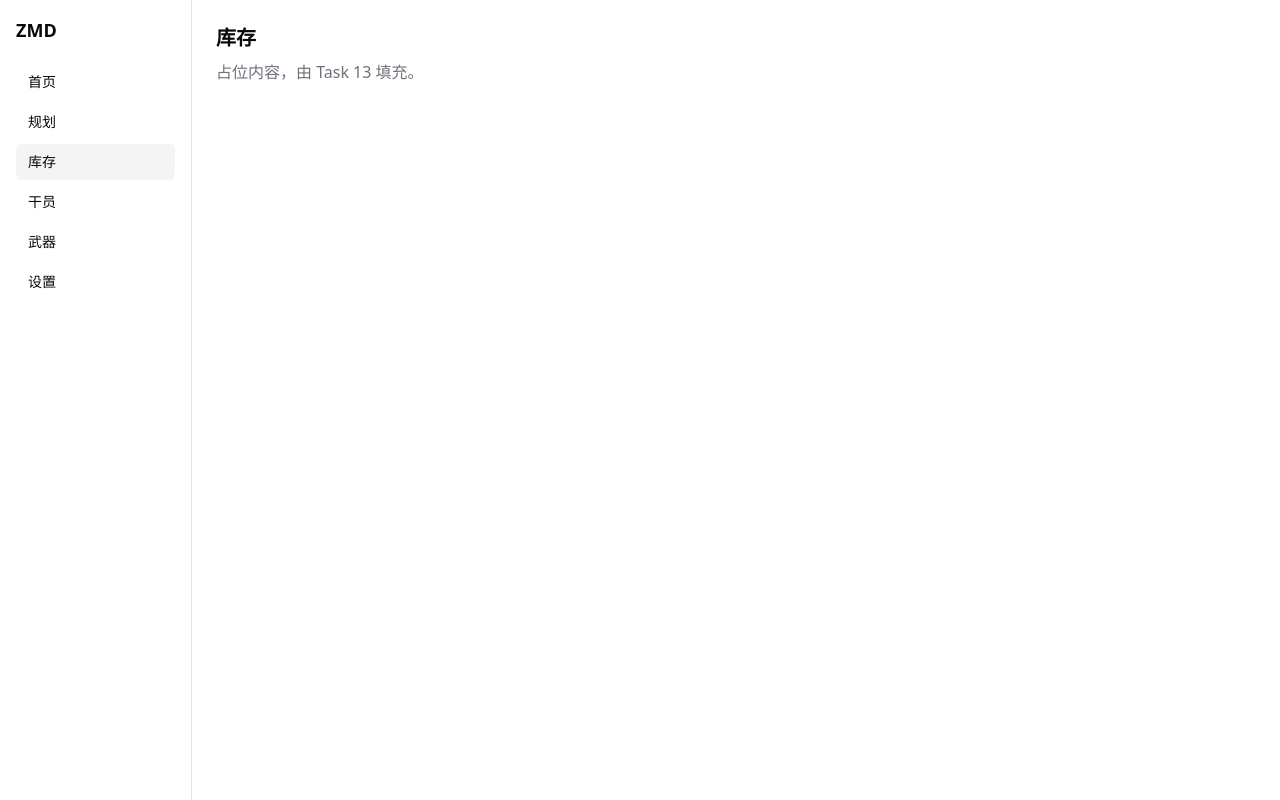
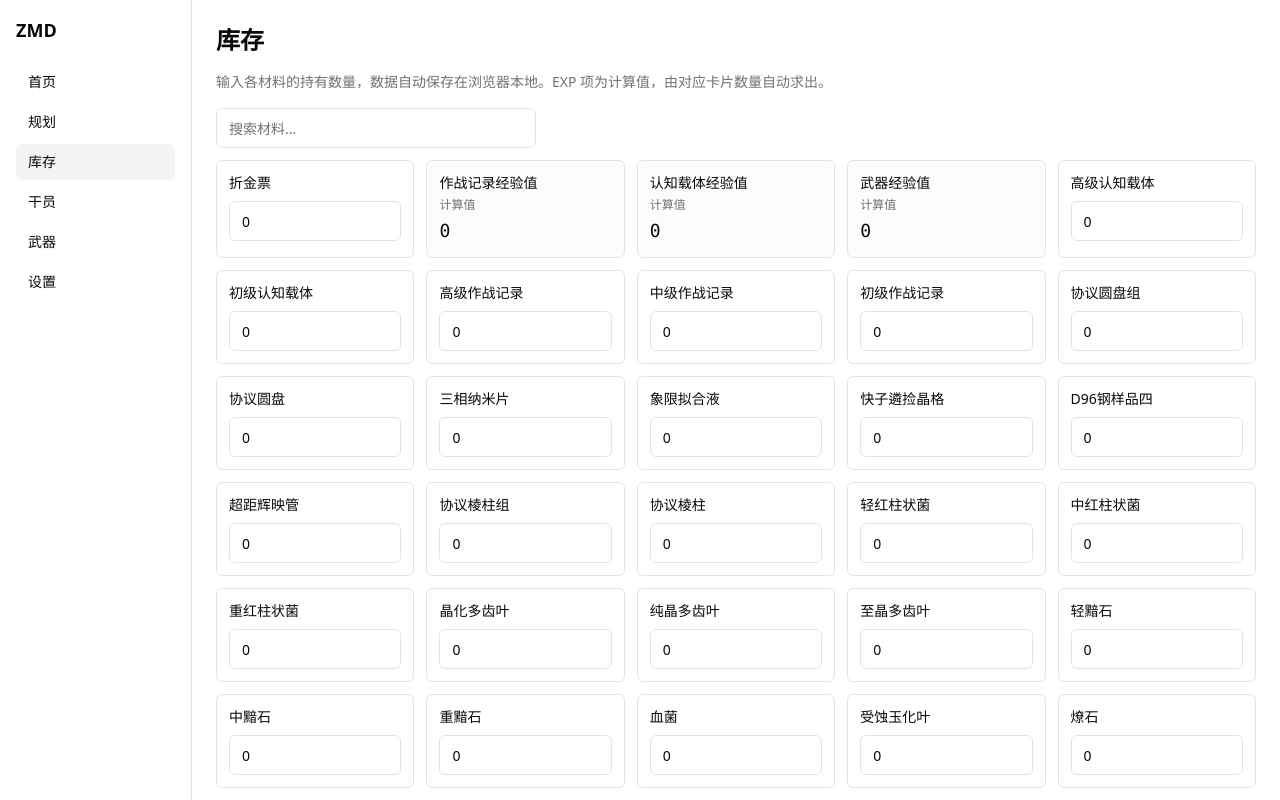
Before and after one commit to NobuOkitaL/endfield-lily, a React (Vite) app in the folder frontend/: page /stock in a window 1280 px wide. Built offline with nearby package versions, Linux system fonts and the light colour scheme.

Commit message:
feat(stock): 39-material grid with virtual EXP display

```diff
--- /dev/null
+++ b/frontend/src/components/stock/StockGrid.tsx
@@ -0,0 +1,60 @@
+// frontend/src/components/stock/StockGrid.tsx
+import { useState } from 'react';
+import { MATERIAL_COLUMNS, VIRTUAL_EXP_MATERIALS, type MaterialName } from '@/data/materials';
+import { useAppStore } from '@/store/app-store';
+import { computeVirtualExp } from '@/logic/stock';
+import { Input } from '@/components/ui/input';
+
+const EXP_TYPE_FOR_VIRTUAL: Record<string, 'record' | 'cognition' | 'weapon'> = {
+  '作战记录经验值': 'record',
+  '认知载体经验值': 'cognition',
+  '武器经验值': 'weapon',
+};
+
+export function StockGrid() {
+  const stock = useAppStore((s) => s.stock);
+  const setStock = useAppStore((s) => s.setStock);
+  const [filter, setFilter] = useState('');
+
+  const rows = MATERIAL_COLUMNS.filter((n) => (filter ? n.includes(filter) : true));
+
+  return (
+    <div className="space-y-3">
+      <Input
+        placeholder="搜索材料..."
+        value={filter}
+        onChange={(e) => setFilter(e.target.value)}
+        className="max-w-xs"
+      />
+      <div className="grid grid-cols-2 sm:grid-cols-3 md:grid-cols-4 lg:grid-cols-5 gap-3">
+        {rows.map((name) => {
+          if (VIRTUAL_EXP_MATERIALS.has(name)) {
+            const val = computeVirtualExp(stock, EXP_TYPE_FOR_VIRTUAL[name]);
+            return (
+              <div key={name} className="border rounded-md p-3 bg-muted/30">
+                <div className="text-sm font-medium">{name}</div>
+                <div className="text-xs text-muted-foreground mt-1">计算值</div>
+                <div className="text-lg font-mono mt-1">{val.toLocaleString()}</div>
+              </div>
+            );
+          }
+          const current = stock[name as MaterialName] ?? 0;
+          return (
+            <div key={name} className="border rounded-md p-3">
+              <div className="text-sm font-medium">{name}</div>
+              <Input
+                type="number"
+                min={0}
+                value={current}
+                onChange={(e) =>
+                  setStock(name as MaterialName, Math.max(0, Number(e.target.value) || 0))
+                }
+                className="mt-2"
+              />
+            </div>
+          );
+        })}
+      </div>
+    </div>
+  );
+}
--- a/frontend/src/pages/StockPage.tsx
+++ b/frontend/src/pages/StockPage.tsx
@@ -1,8 +1,14 @@
+// frontend/src/pages/StockPage.tsx
+import { StockGrid } from '@/components/stock/StockGrid';
+
 export default function StockPage() {
   return (
-    <div className="p-6">
-      <h2 className="text-xl font-semibold">库存</h2>
-      <p className="text-muted-foreground mt-2">占位内容，由 Task 13 填充。</p>
+    <div className="p-6 space-y-4">
+      <h2 className="text-2xl font-semibold">库存</h2>
+      <p className="text-sm text-muted-foreground">
+        输入各材料的持有数量，数据自动保存在浏览器本地。EXP 项为计算值，由对应卡片数量自动求出。
+      </p>
+      <StockGrid />
     </div>
   );
 }
```
